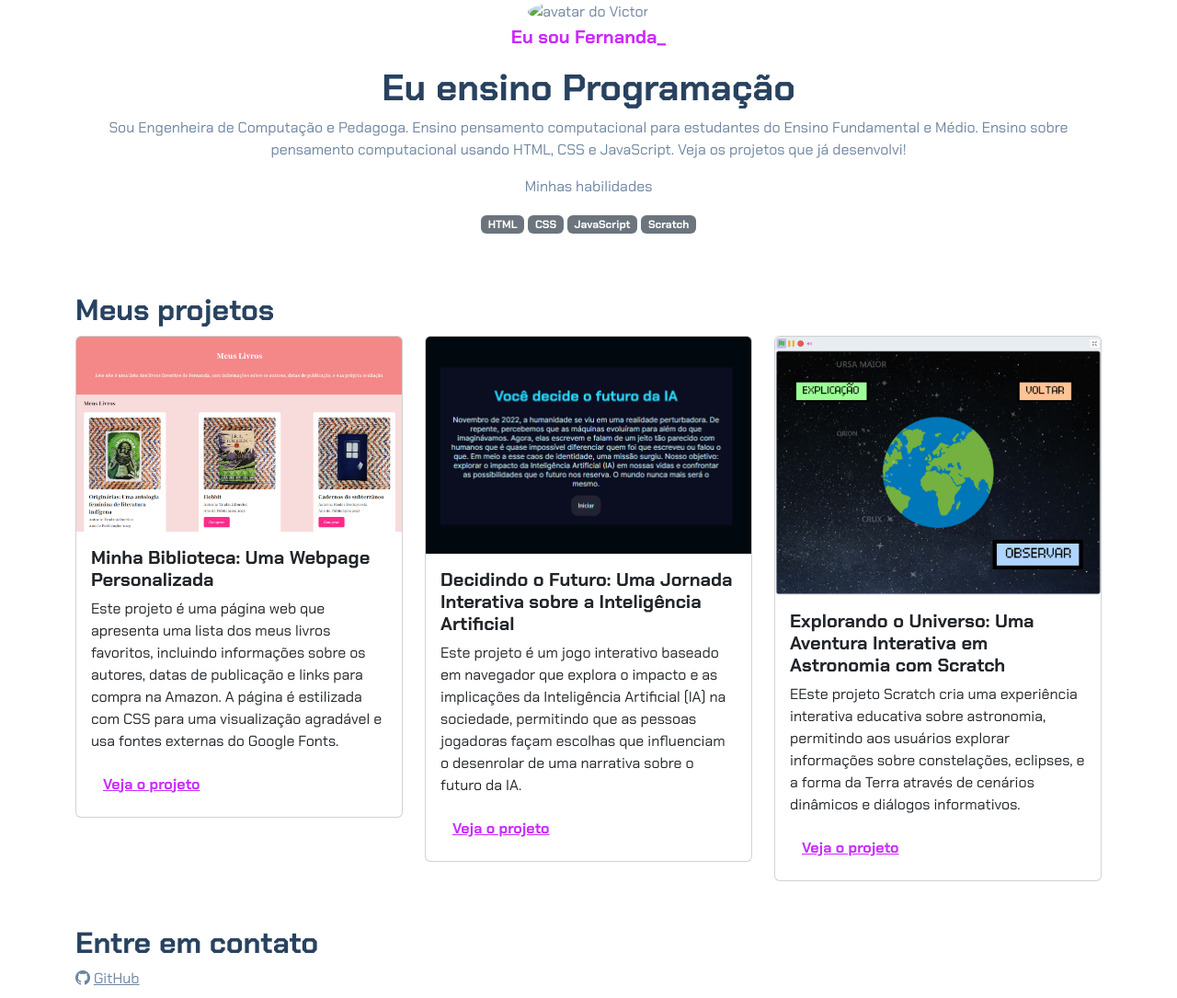
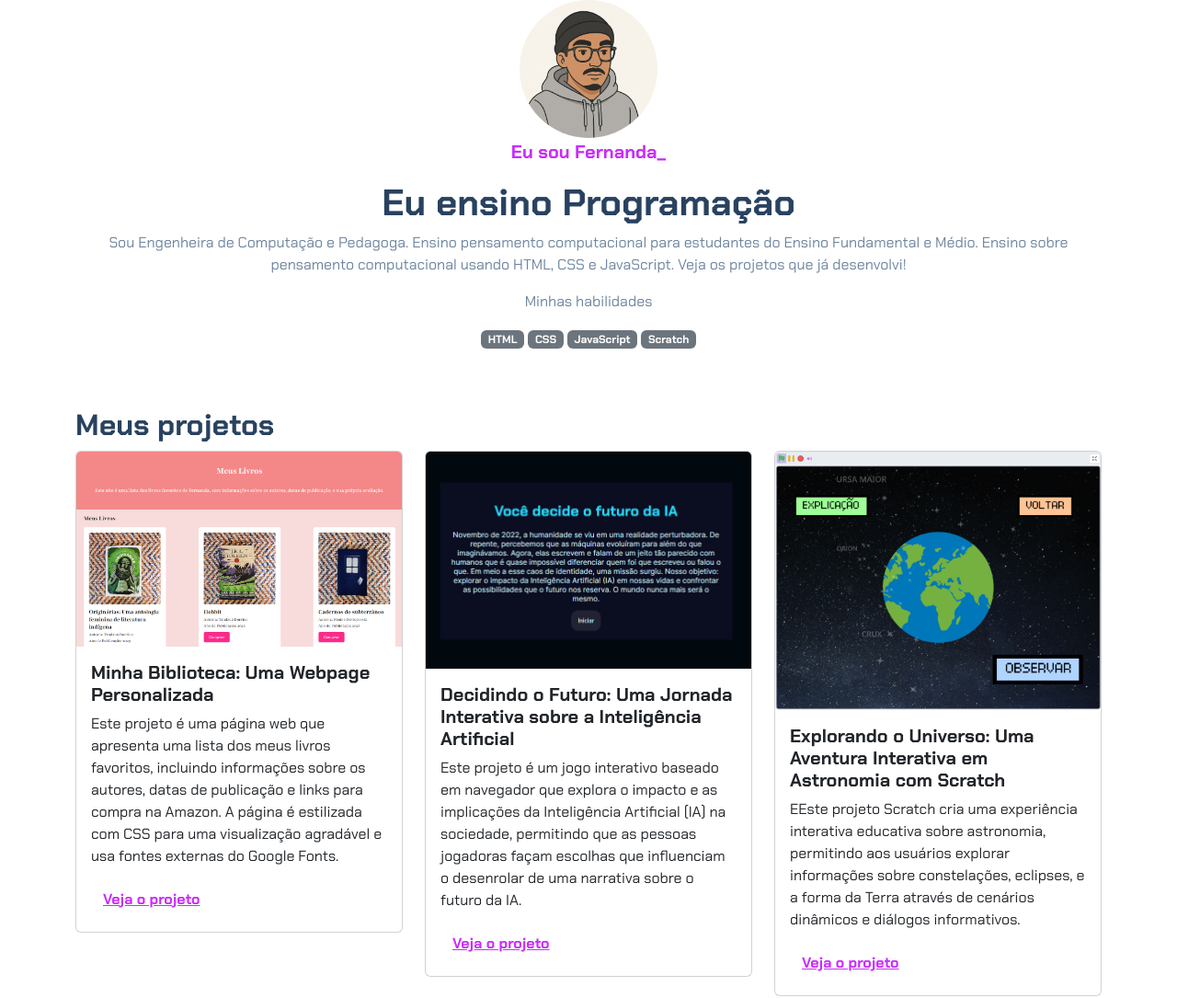
Before and after one commit to vitinxjz7/Teste-2.0, a plain HTML site: page index.html in a window 1280 px wide. Shown: the top 1085 px of the page at 92% size. Drawn offline with nearby package versions, Linux system fonts and the light colour scheme.

Commit message:
Update index.html

```diff
--- a/index.html
+++ b/index.html
@@ -12,7 +12,7 @@
 
 <body>
     <header class="container text-center">
-        <img src="img/paqueta-perfil" alt="avatar do Victor" class="rounded-circle" width="150" height="150"
+        <img src="img/paqueta-perfil.jpeg" alt="avatar do Victor" class="rounded-circle" width="150" height="150"
             srcset="">
         <p class="lead">Eu sou Fernanda_</p>
         <h1>Eu ensino Programação</h1>
```
